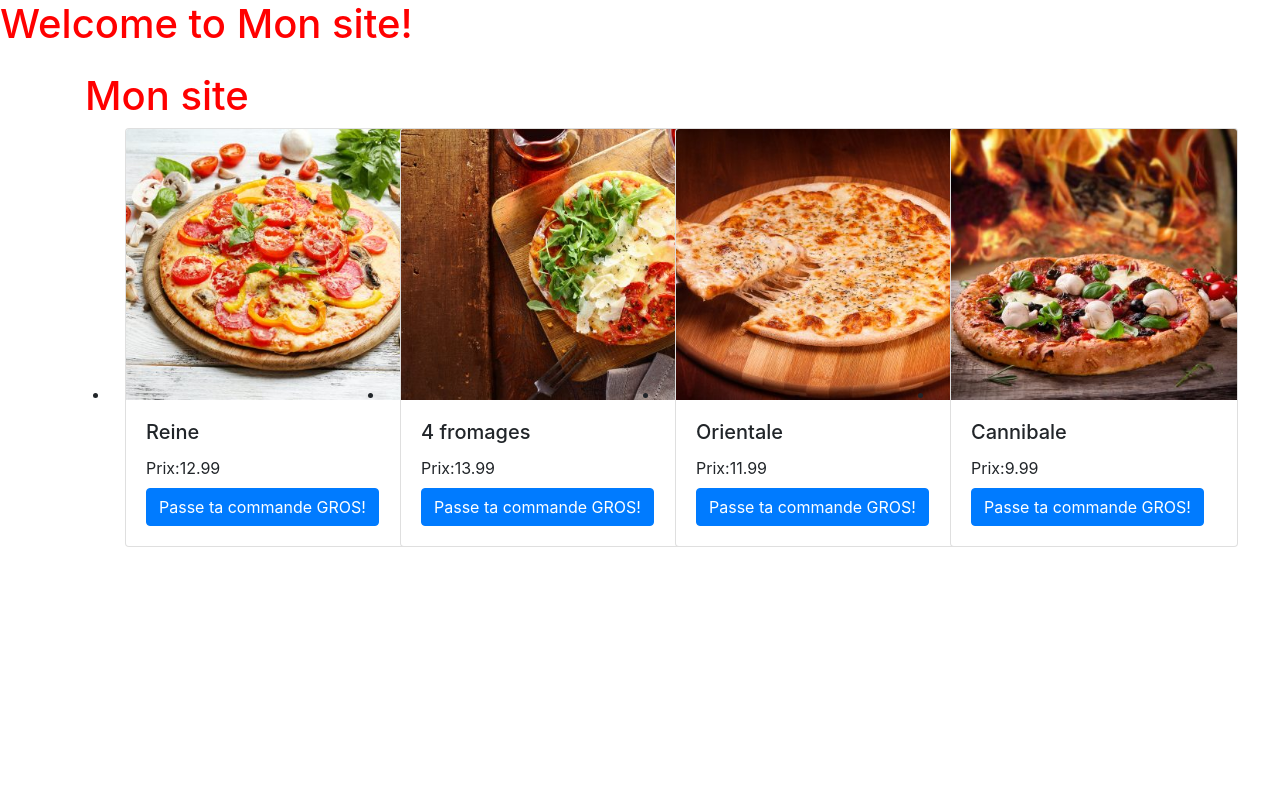
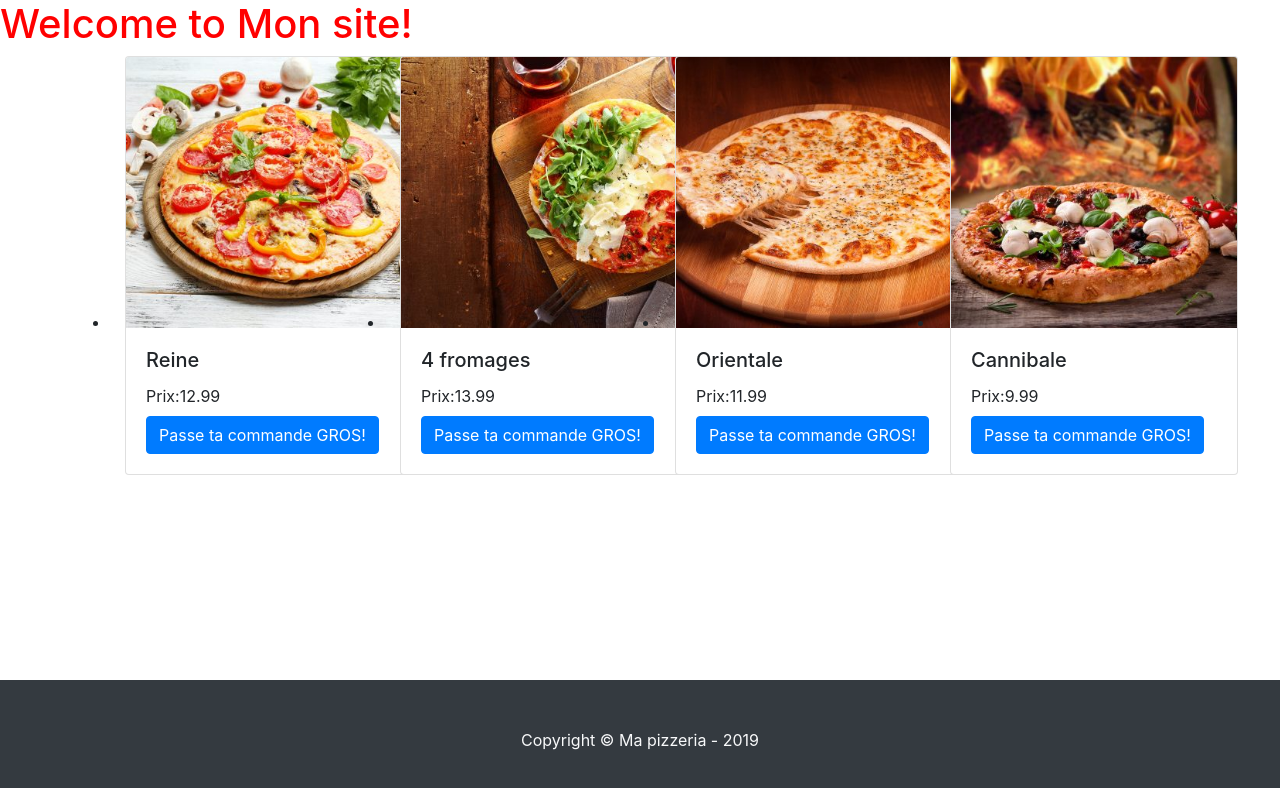
Before and after one commit to LyraPurple/wb3_Angugu, an Angular app in the folder pizzaparty/: page / in a window 1280 px wide. Shown: the top 788 px of the page. Built offline with nearby package versions, Linux system fonts and the light colour scheme.

Commit message:
Avant MENU

```diff
--- a/pizzaparty/src/app/app.component.html
+++ b/pizzaparty/src/app/app.component.html
@@ -5,14 +5,17 @@
 </h1>
 
 <div class="container">
-  <h1 class="mt-4">{{ title }}</h1>
   <app-pizza [pizza]="selectedPizza"></app-pizza><!-- Voir dans src/app/pizza -->
 </div>
 
 <div class="container">
   <ul class="row">
     <li *ngFor="let pizza of pizzaList" class="col-md-6 col-lg-3">
-      <div class="card" (click)="onSelect(pizza)" style="width: 18rem;">
+      <div class="card"
+          [class.selected]="pizza === selectedPizza"
+          (click)="onSelect(pizza)"
+          style="width: 18rem;"
+      >
         <img class="card-img-top" [src]="'assets/' + pizza.image" [alt]="pizza.name">
         <div class="card-body">
           <h5 class="card-title">{{pizza.name}}</h5>
@@ -27,3 +30,6 @@
     </li>
   </ul>
 </div>
+
+<!-- Ajout (intégratation) de le footer: -->
+<app-footer title="Ma pizzeria"></app-footer>
--- a/pizzaparty/src/app/app.component.scss
+++ b/pizzaparty/src/app/app.component.scss
@@ -7,3 +7,7 @@ h1 {
 .card:hover {
     cursor: pointer;
 }
+
+.selected {
+    box-shadow: 2px 4px 6px 0px rgba(0, 0, 0, 0.4);
+}
--- a/pizzaparty/src/app/app.module.ts
+++ b/pizzaparty/src/app/app.module.ts
@@ -4,11 +4,20 @@ import { FormsModule } from '@angular/forms';
 
 import { AppComponent } from './app.component';
 import { PizzaComponent } from './pizza/pizza.component';
+/* Ajout du dossier footer,
+avec tout les éléments
+  footer.component.
+                    html,
+                    scss,
+                    spec.ts,
+                    .ts */
+import { FooterComponent } from './footer/footer.component';
 
 @NgModule({
   declarations: [
     AppComponent,
-    PizzaComponent
+    PizzaComponent,
+    FooterComponent  /*Ajout du FooterComponent, déclaration de celui-ci */
   ],
   imports: [
     BrowserModule,
--- /dev/null
+++ b/pizzaparty/src/app/footer/footer.component.html
@@ -0,0 +1,3 @@
+<footer class="bg-dark text-light text-center py-5 mt-5">
+  Copyright &copy; {{ title }} -  {{ year }}
+</footer>
--- /dev/null
+++ b/pizzaparty/src/app/footer/footer.component.scss
@@ -0,0 +1,5 @@
+footer {
+    position: absolute;
+    bottom: 0;
+    width: 100%;
+}
--- /dev/null
+++ b/pizzaparty/src/app/footer/footer.component.ts
@@ -0,0 +1,11 @@
+import { Component, Input } from '@angular/core';
+
+@Component({
+  selector: 'app-footer',
+  templateUrl: './footer.component.html',
+  styleUrls: ['./footer.component.scss']
+})
+export class FooterComponent {
+  year: number = (new Date()).getFullYear();
+  @Input() title: string;
+}
```
Also changed, not shown: 1 other file (tests, documents, lock files or other folders).
